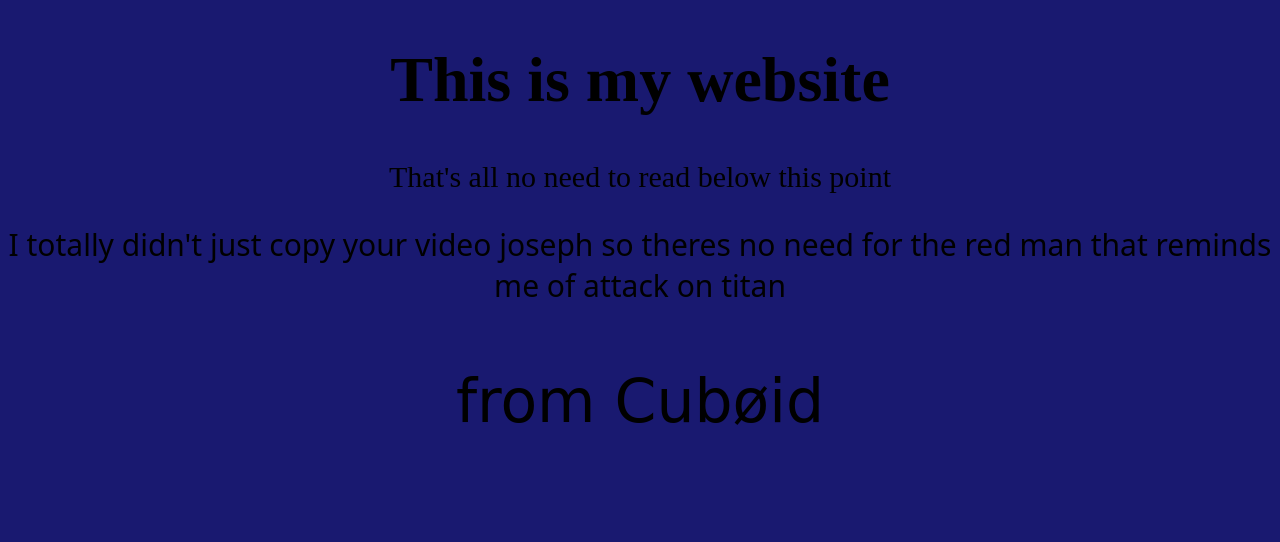
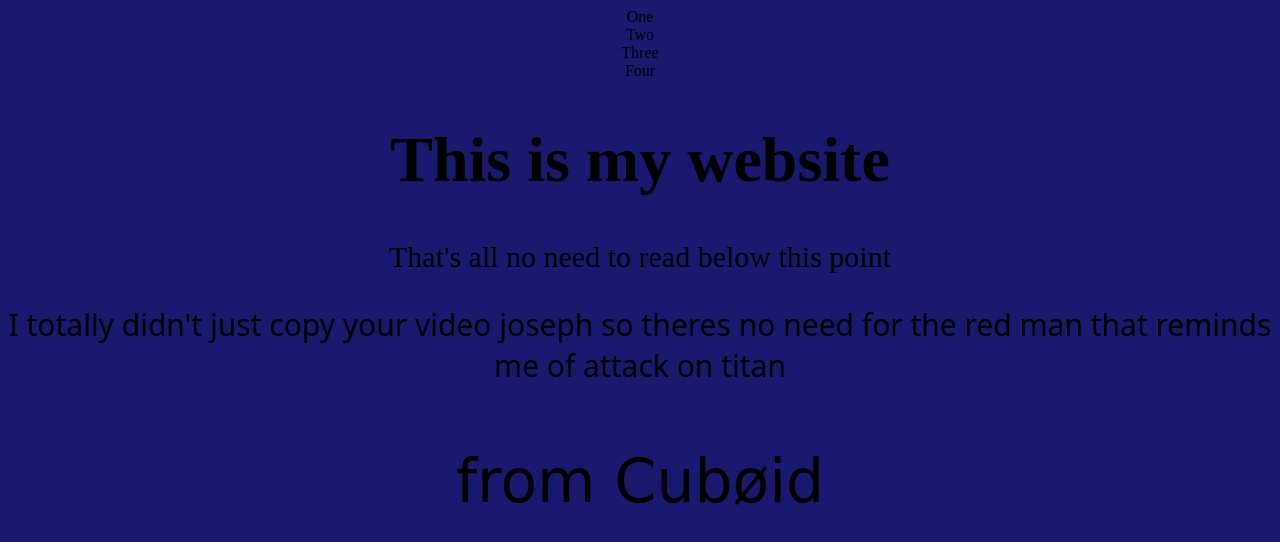
Before and after one commit to cuboidskate/cuboidskate.github.io, a plain HTML site: page index.html in a window 1280 px wide. Drawn offline with Linux system fonts and the light colour scheme; a web font is replaced by a local one.

Commit message:
Update index.html

```diff
--- a/index.html
+++ b/index.html
@@ -1,5 +1,10 @@
 <!DOCTYPE html>
 <html>
+    <div class="box" id="one">One</div>
+<div class="box" id="two">Two</div>
+<div class="box" id="three">Three</div>
+<div class="box" id="four">Four</div>
+
     <head>
         <title>My Blog</title>
         <meta charset="UTF-8">
```
